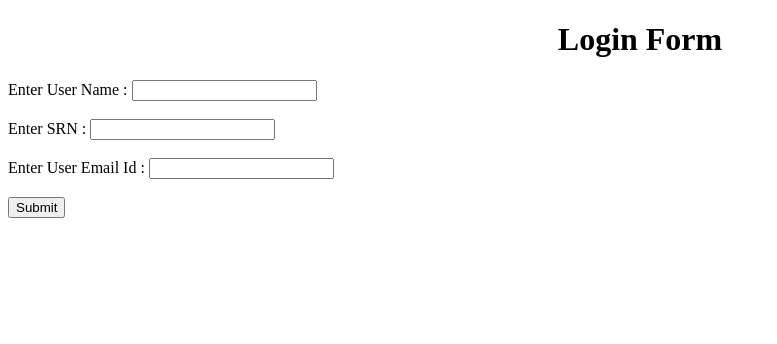
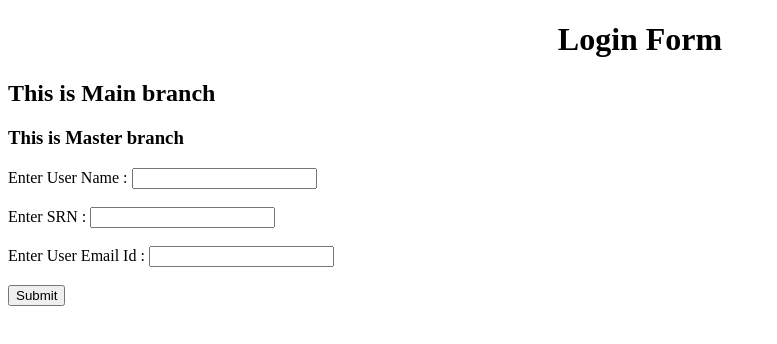
Before and after one commit to vktech04/PushtoGit, a plain HTML site: page index.html in a window 1280 px wide. Shown: the whole page, without its empty margins (0-777 px from the left). Drawn offline with Linux system fonts and the light colour scheme.

Commit message:
saved to master branch

```diff
--- a/index.html
+++ b/index.html
@@ -7,6 +7,8 @@
 </head>
 <body>
     <h1><center>Login Form</center></h1>
+    <h2>This is Main branch</h2>
+    <h3>This is Master branch</h3>
     <form>
         <label>Enter User Name : </label>
         <input type = "text"><br><br>
```
